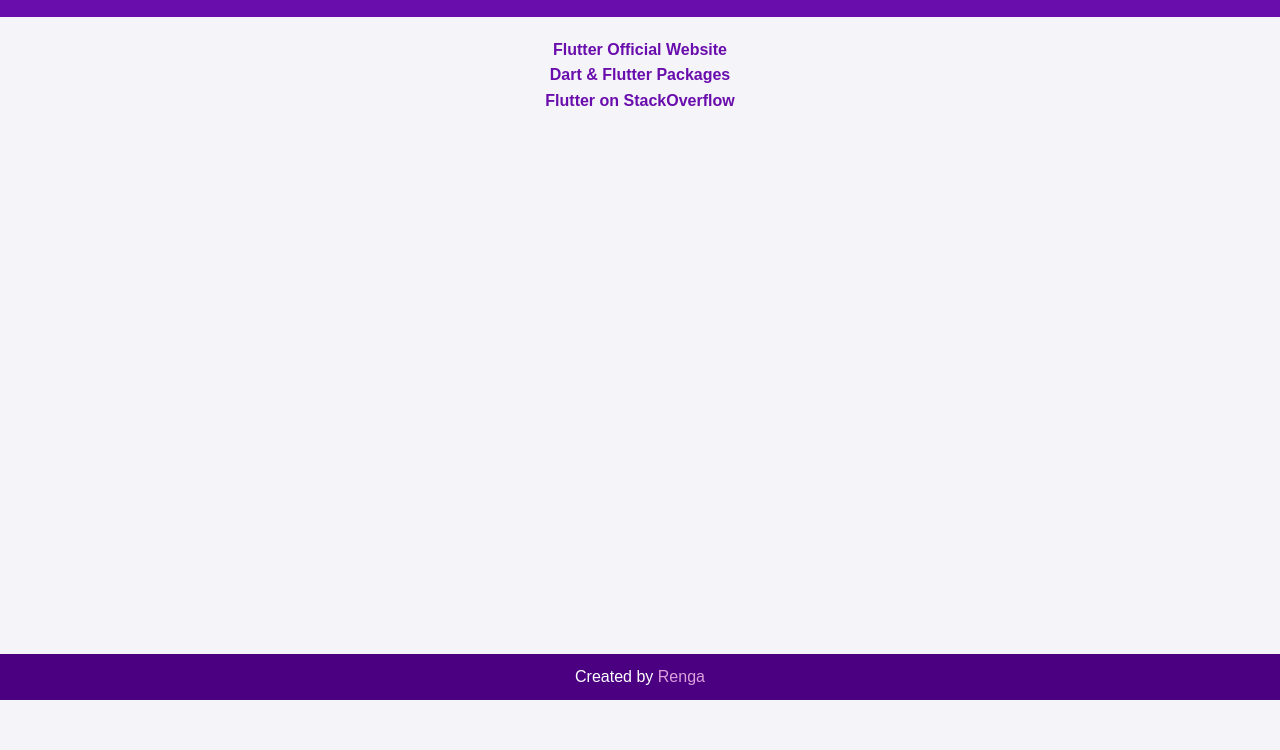
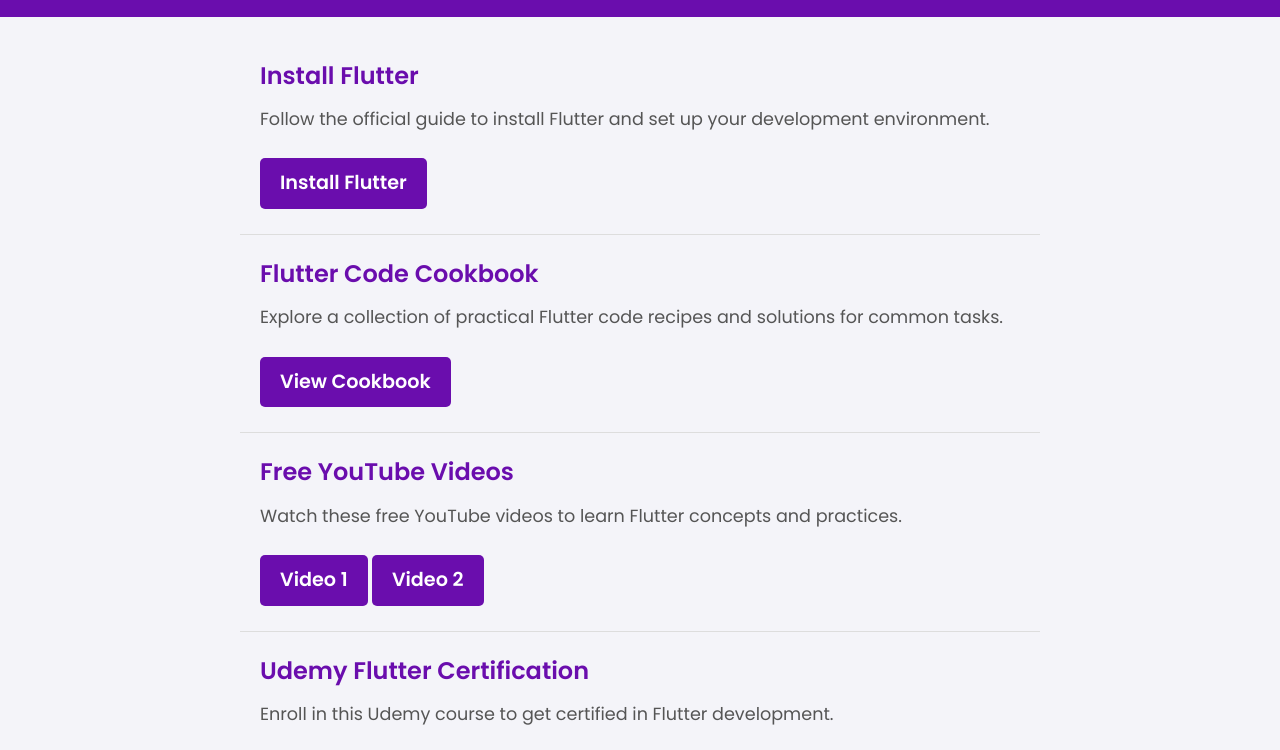
Before and after one commit to KalitorifyOff/flutterArticle2024VC, a plain HTML site: page index.htm in a window 1280 px wide. Shown: the part 100-850 px from the top of the page. Before the commit the page ends 800 px from the top, so only its background shows below. Drawn offline with Linux system fonts and the light colour scheme.

Commit message:
Update index.htm
added proper resources.

```diff
--- a/index.htm
+++ b/index.htm
@@ -13,7 +13,7 @@
         }
 
         body {
-            font-family: Arial, sans-serif;
+            font-family: 'Poppins', sans-serif;
             line-height: 1.6;
             display: flex;
             flex-direction: column;
@@ -31,17 +31,44 @@
         main {
             flex: 1;
             padding: 20px;
-            text-align: center;
         }
 
-        main a {
-            color: #6a0dad;
-            text-decoration: none;
-            font-weight: bold;
+        .container {
+            max-width: 800px;
+            margin: 0 auto;
         }
 
-        main a:hover {
-            text-decoration: underline;
+        .resource {
+            text-align: left;
+            padding: 20px;
+            border-bottom: 1px solid #ddd;
+        }
+
+        .resource h2 {
+            color: #6a0dad;
+            margin-bottom: 10px;
+        }
+
+        .resource p {
+            font-size: 1.1rem;
+            color: #555;
+            margin-bottom: 20px;
+        }
+
+        .resource a.button {
+            background-color: #6a0dad;
+            color: white;
+            padding: 10px 20px;
+            text-decoration: none;
+            border-radius: 5px;
+            font-size: 1.2rem;
+            font-weight: bold;
+            display: inline-block;
+            margin: 5px 0;
+        }
+
+        .resource a.button:hover {
+            background-color: #4b0082;
         }
 
         footer {
@@ -64,8 +91,14 @@
             header, main, footer {
                 padding: 15px;
             }
+
+            .resource {
+                padding: 15px;
+            }
         }
     </style>
+    <!-- Google Font Import -->
+    <link href="https://fonts.googleapis.com/css2?family=Poppins:wght@400;600&display=swap" rel="stylesheet">
 </head>
 <body>
     <header>
@@ -74,9 +107,38 @@
     </header>
 
     <main>
-        <p><a href="https://flutter.dev">Flutter Official Website</a></p>
-        <p><a href="https://pub.dev">Dart & Flutter Packages</a></p>
-        <p><a href="https://stackoverflow.com/questions/tagged/flutter">Flutter on StackOverflow</a></p>
+        <div class="container">
+            <div class="resource">
+                <h2>Install Flutter</h2>
+                <p>Follow the official guide to install Flutter and set up your development environment.</p>
+                <a href="https://docs.flutter.dev/get-started/install" class="button" target="_blank">Install Flutter</a>
+            </div>
+
+            <div class="resource">
+                <h2>Flutter Code Cookbook</h2>
+                <p>Explore a collection of practical Flutter code recipes and solutions for common tasks.</p>
+                <a href="https://docs.flutter.dev/cookbook" class="button" target="_blank">View Cookbook</a>
+            </div>
+
+            <div class="resource">
+                <h2>Free YouTube Videos</h2>
+                <p>Watch these free YouTube videos to learn Flutter concepts and practices.</p>
+                <a href="https://youtu.be/BiOSCpV-lts?si=_Rj6bIgh4kCkaSz_" class="button" target="_blank">Video 1</a>
+                <a href="https://youtu.be/CzRQ9mnmh44?si=Qo1m5hQSnvcr7ixa" class="button" target="_blank">Video 2</a>
+            </div>
+
+            <div class="resource">
+                <h2>Udemy Flutter Certification</h2>
+                <p>Enroll in this Udemy course to get certified in Flutter development.</p>
+                <a href="https://www.udemy.com/share/1013o4/" class="button" target="_blank">Enroll Now</a>
+            </div>
+
+            <div class="resource">
+                <h2>For More Updates Check My LinkedIn</h2>
+                <p>Connect with me on LinkedIn for more updates and professional insights.</p>
+                <a href="https://www.linkedin.com/in/rengapraveenkumar/" class="button" target="_blank">Visit LinkedIn</a>
+            </div>
+        </div>
     </main>
 
     <footer>
```
